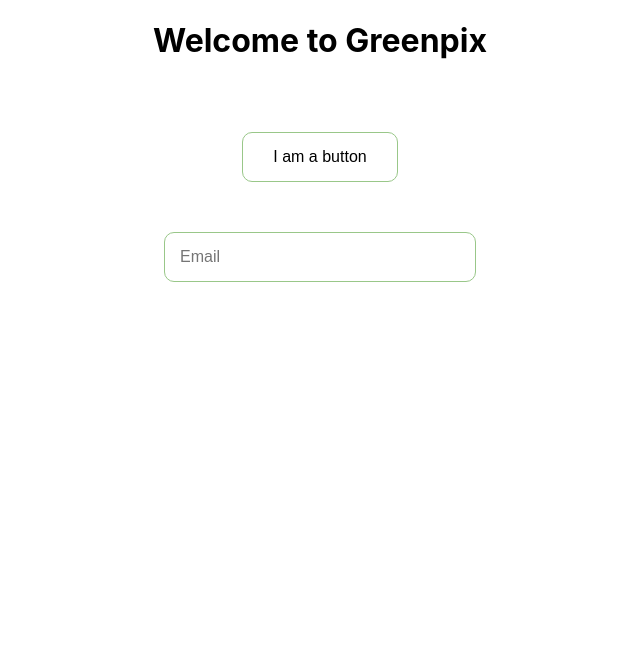
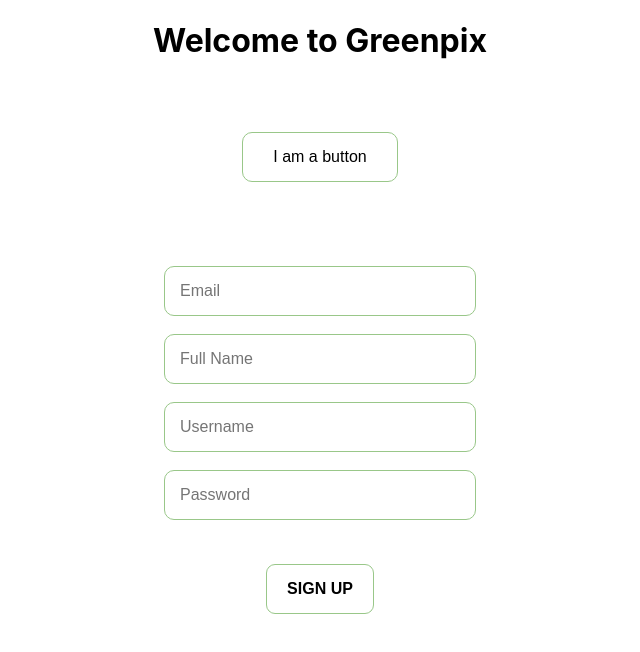
Before and after one commit to cynthiahcheng/greenpix, a React (Create React App) app: page /test in a window 1280 px wide. Shown: the top 652 px of the page, without its empty margins (320-960 px from the left). Built offline with nearby package versions, Linux system fonts and the light colour scheme.

Commit message:
added jsconfig. button, input, form completed

```diff
--- a/src/App.js
+++ b/src/App.js
@@ -1,6 +1,6 @@
 import './App.scss';
-import Button from './comps/button';
-import Input from './comps/input';
+import Button from 'comps/button';
+import Form from 'comps/form';
 
 import {
   BrowserRouter as Router,
@@ -15,7 +15,7 @@ function App() {
       <h1>Welcome to Greenpix</h1>
 
       <Button margin="50px 0" padding="15px 30px" borderRadius="10px"/>
-      <Input />
+      <Form />
 
     </div>
   );
--- a/src/comps/button/index.js
+++ b/src/comps/button/index.js
@@ -22,7 +22,7 @@ margin:${props => props.margin ? props.margin : "8px"};
 
 const Button = ({ text, fontWeight, fontSize, bgColor, hoverColor, padding, border, borderRadius, margin, justify, cursor, onClick }) => {
     return <Container justify={justify}>
-        <motion.div whileTap={{ scale: 0.96 }}>
+        <motion.div whileTap={{ scale: 0.95 }}>
             <ButtonBox
                 fontWeight={fontWeight}
                 fontSize={fontSize}
--- a/src/comps/form/index.js
+++ b/src/comps/form/index.js
@@ -1,18 +1,45 @@
 import React, { useState, useEffect } from 'react';
 import styled from 'styled-components';
+import Input from 'comps/input';
+import Button from 'comps/button';
+
 
 const Container = styled.div`
-
+display:flex;
+flex-direction:column;
+padding:25px;
 `;
 
-const Form = ({}) => {
+const Form = ({onFormSubmit}) => {
+
+    const [email, setEmail] = useState("");
+    const [name, setName] = useState("");
+    const [user, setUser] = useState("");
+    const [pass, setPass] = useState("");
+
     return <Container>
-
+        <Input placeholder="Email" onChange={(e)=>{
+            setEmail(e.target.value);
+        }}/>
+        <Input placeholder="Full Name" onChange={(e)=>{
+            setName(e.target.value);
+        }}/>
+        <Input placeholder="Username" onChange={(e)=>{
+            setUser(e.target.value);
+        }}/>
+        <Input type="password" placeholder="Password" onChange={(e)=>{
+            setPass(e.target.value);
+        }}/>
+        <Button text="SIGN UP" fontWeight="700" padding="15px 20px" borderRadius="9px" margin="35px 0 0 0"
+            onClick={()=>{
+                onFormSubmit(email, name, user, pass);
+            }}
+        />
     </Container>
 }
 
 Form.defaultProps = {
-
+onFormSubmit:()=>{}
 };
 
 export default Form;
--- a/src/comps/input/index.js
+++ b/src/comps/input/index.js
@@ -2,11 +2,13 @@ import React, { useState, useEffect } from 'react';
 import styled from 'styled-components';
 
 const Container = styled.div`
-
+display:flex;
+justify-content:${props => props.justify ? props.justify : "center"};
 `;
 
 const InputBox = styled.input`
 padding:15px;
+margin:${props => props.margin ? props.margin : "9px"};
 min-width:${props => props.minWidth ? props.minWidth : "280px"};
 font-size:${props => props.fontSize ? props.fontSize : "16px"};
 border-radius:${props => props.borderRadius ? props.borderRadius : "10px"};
@@ -16,13 +18,30 @@ border-radius:${props => props.borderRadius ? props.borderRadius : "10px"};
 border:${props => props.border ? props.border : "1.75px solid #99C789"};
 `;
 
-const Input = ({minWidth, fontSize, borderRadius, border}) => {
+// Use the following area text css on the Upload page for the caption. Adjust as needed.
+
+/* const TextArea = styled.textarea`
+border:none;
+border-top:1px solid #999;
+box-shadow: 0px -1.5px #9999;
+padding:15px;
+&:focus{
+    outline:none;
+}
+max-width:414px;
+`; */
+
+const Input = ({type, placeholder, minWidth, fontSize, borderRadius, border, margin, justify, onChange}) => {
     return <Container>
-        <InputBox type="text" placeholder="Email"
+        <InputBox type={type}
+            placeholder={placeholder}
             minWidth={minWidth}
             fontSize={fontSize}
             borderRadius={borderRadius}
             border={border}
+            margin={margin}
+            justify={justify}
+            onChange={onChange}
         >
 
         </InputBox>
@@ -30,7 +49,9 @@ const Input = ({minWidth, fontSize, borderRadius, border}) => {
 }
 
 Input.defaultProps = {
-
+type:"text",
+placeholder:"Placeholder",
+onChange:()=>{}
 };
 
 export default Input;
```
Also changed, not shown: jsconfig.json (added, +8 -0 lines).
